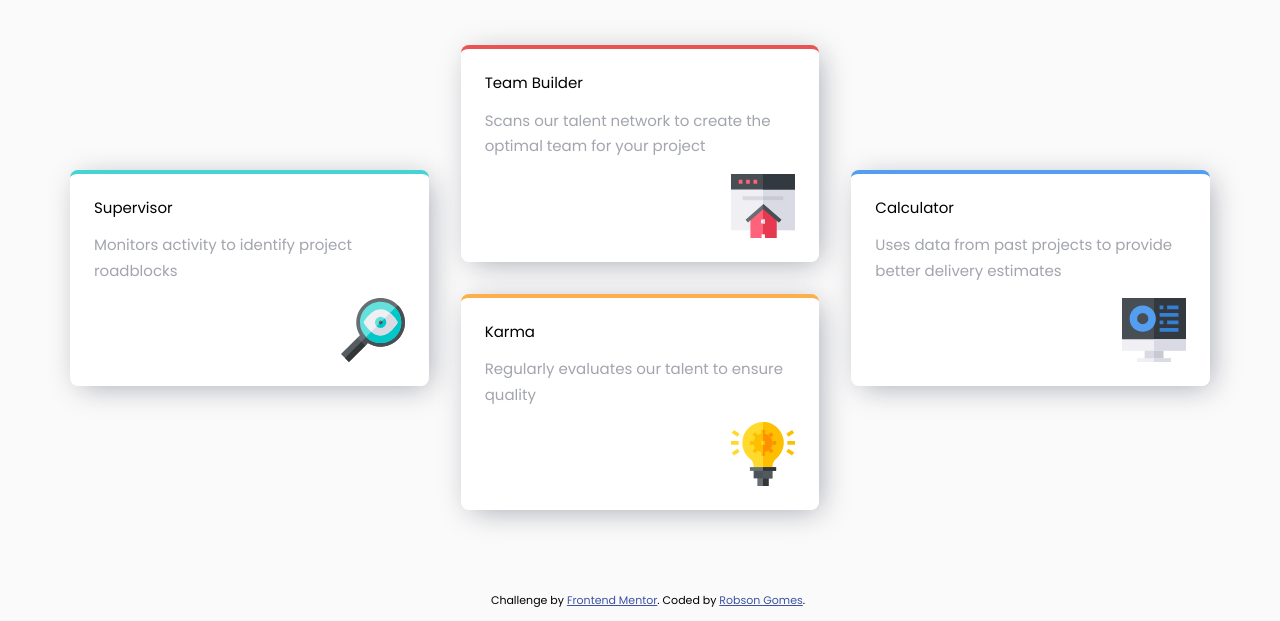
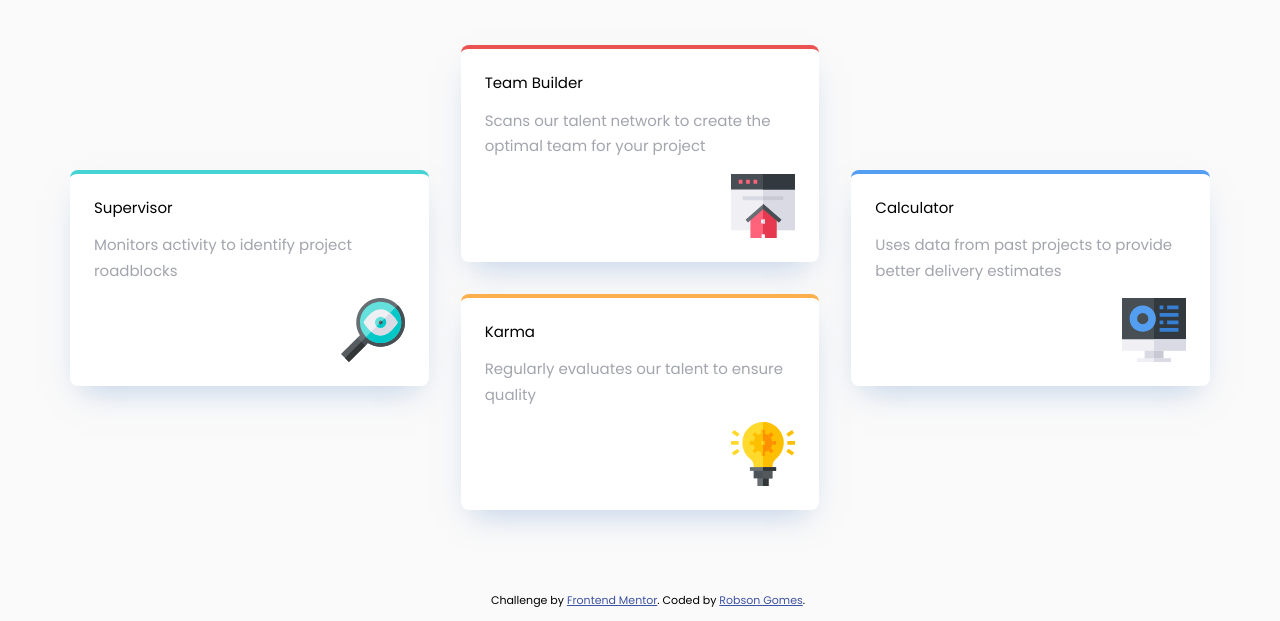
Before and after one commit to robsongomes/fm-four-card-feature, a plain HTML site: page index.html in a window 1280 px wide. Shown: the part 179-800 px from the top of the page. Drawn offline with Linux system fonts and the light colour scheme.

Commit message:
fix box-shadow

```diff
--- a/style.css
+++ b/style.css
@@ -85,7 +85,8 @@ header p {
     padding: 1.5rem;
     margin: 1.5rem 0;
     border-radius: 8px;
-    box-shadow: 5px 5px 30px -5px var(--grayish-blue);
+    /* box-shadow: 5px 5px 30px -5px var(--grayish-blue);    */
+    box-shadow: 0 15px 30px -11px rgba(131, 166, 210, 0.50);
 }
 
 .card:first-of-type {
```
